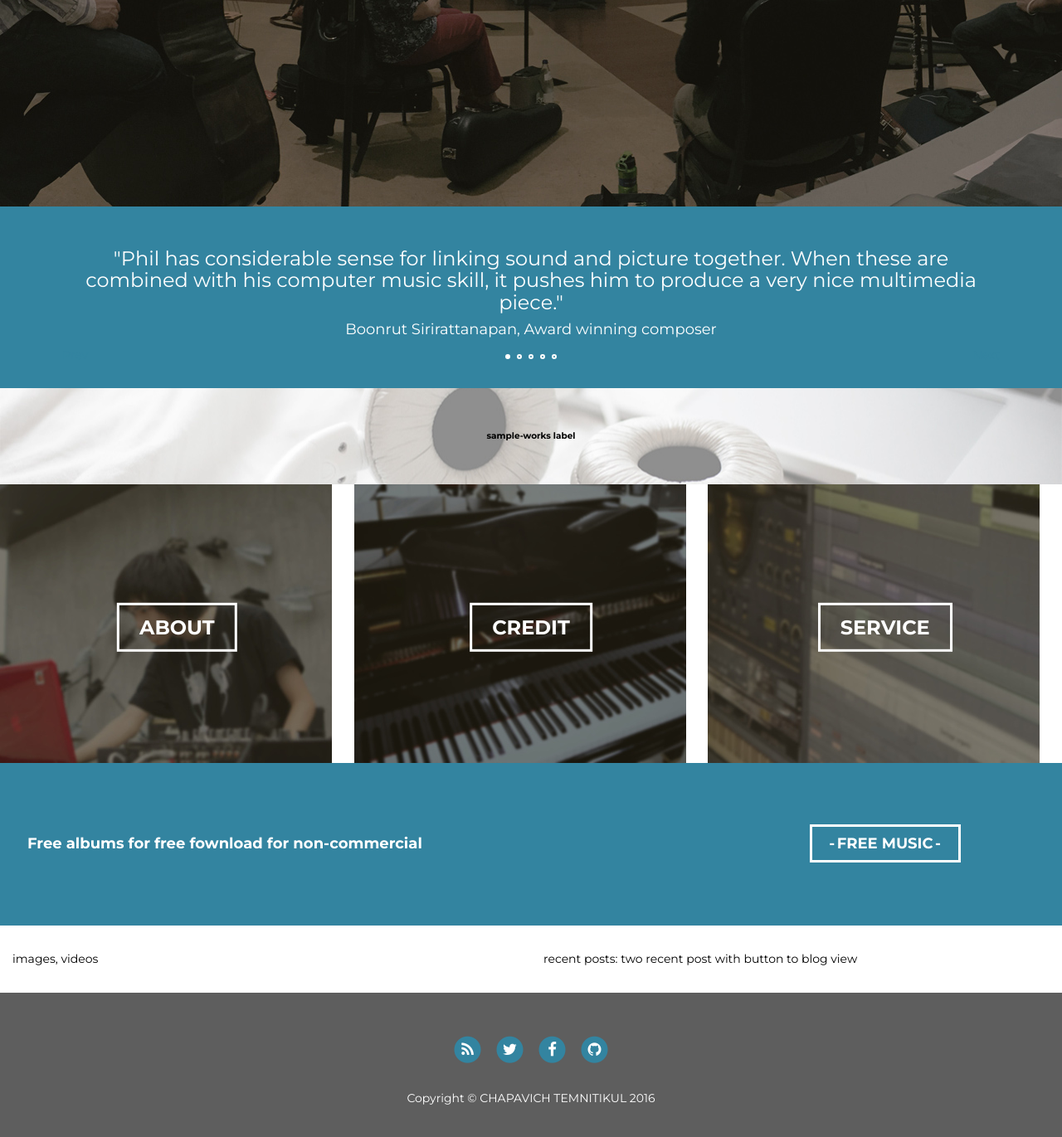
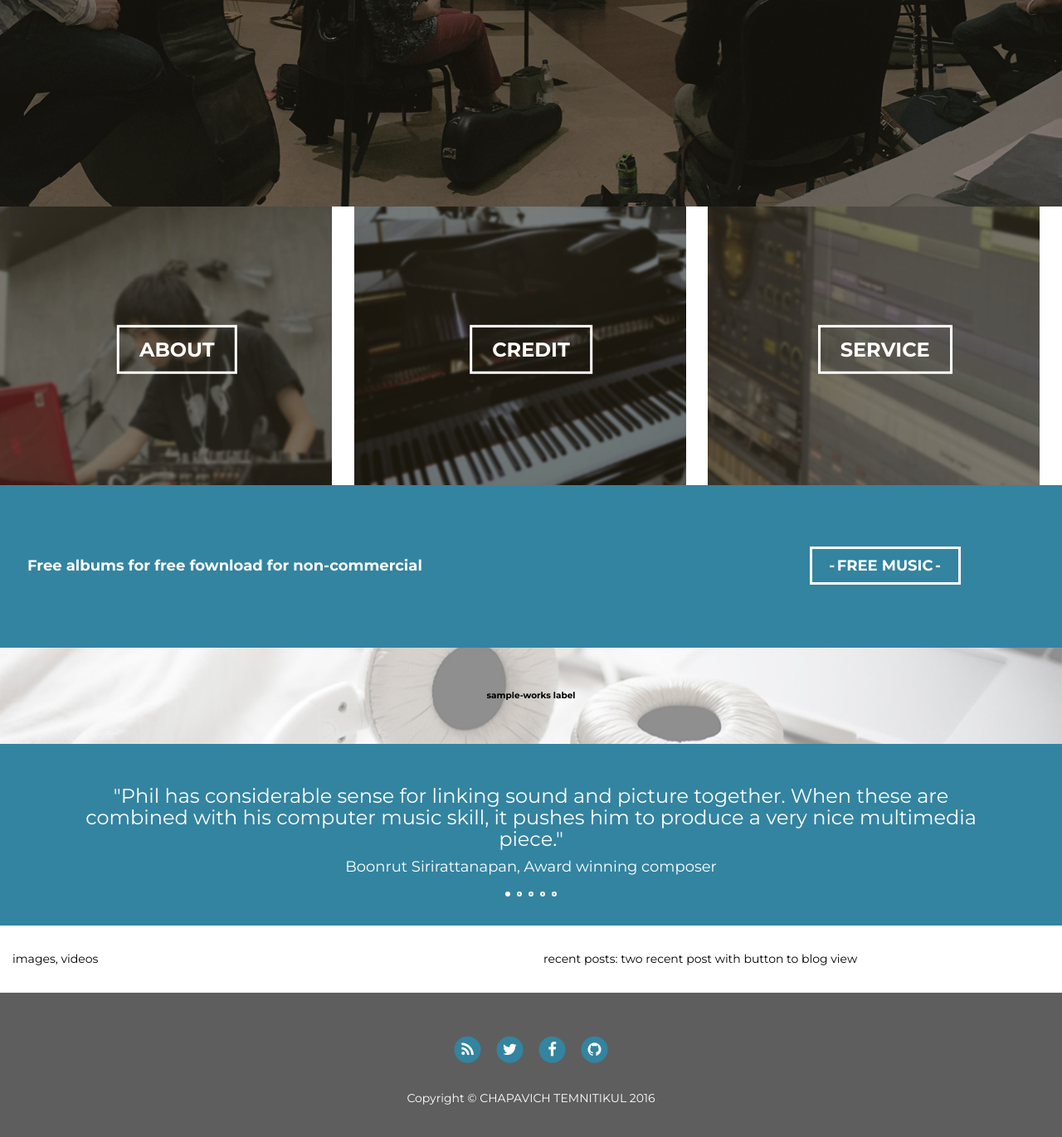
Before and after one commit to phil-wc/phil-wc.github.io, a Jekyll site: the page built from index.html, in a window 1280 px wide and 1400 px high, scrolled down 401 px. Shown: the top 1371 px of the window at 83% size. Built offline with Jekyll 4.4.1, drawn with Linux system fonts in a browser that asks for light colours; nearby versions of some CDN libraries; the list of posts is cut into pages by our own code.

Commit message:
swap sections, testimonial moved down

```diff
--- a/index.html
+++ b/index.html
@@ -4,14 +4,6 @@ description: "Music for film, game, and multimedia"
 ---
 
 <div class="home">
-
-  <section class="testimonial">
-    {% include home/testimonial.html %}
-  </section>
-
-  <section class="sample">
-    {% include home/sample.html %}
-  </section>
 
   <section class="profile">
     {% include home/profile.html %}
@@ -21,6 +13,14 @@ description: "Music for film, game, and multimedia"
     {% include home/music.html %}
   </section>
 
+  <section class="sample">
+    {% include home/sample.html %}
+  </section>
+
+  <section class="testimonial">
+    {% include home/testimonial.html %}
+  </section>
+
   <section class="posts">
     {% include home/posts.html %}
   </section>
```
